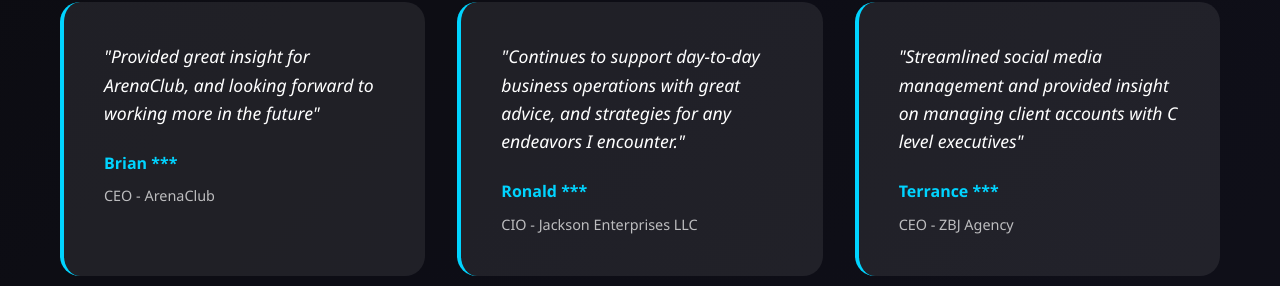
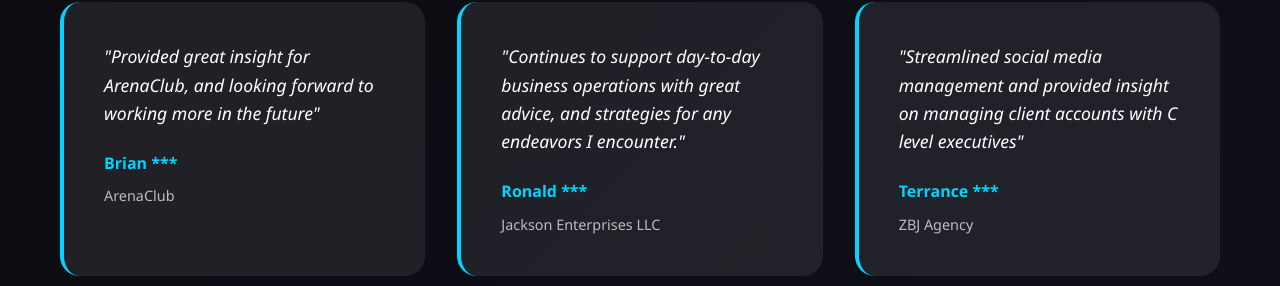
Before and after one commit to kyleinatl/SkipTheFirmNew, a website: page index.html in a window 1280 px wide. Shown: the part 2791-3077 px from the top of the page. Drawn offline with Linux system fonts and the light colour scheme.

Commit message:
📝 Clean up testimonials: Remove CEO/CIO titles, keep company names only

```diff
--- a/index.html
+++ b/index.html
@@ -840,7 +840,7 @@
                         "Provided great insight for ArenaClub, and looking forward to working more in the future"
                     </div>
                     <div class="testimonial-author">Brian ***</div>
-                    <div class="testimonial-company">CEO - ArenaClub</div>
+                    <div class="testimonial-company">ArenaClub</div>
                 </div>
 
                 <div class="testimonial-card fade-in">
@@ -848,7 +848,7 @@
                         "Continues to support day-to-day business operations with great advice, and strategies for any endeavors I encounter."
                     </div>
                     <div class="testimonial-author">Ronald ***</div>
-                    <div class="testimonial-company">CIO - Jackson Enterprises LLC</div>
+                    <div class="testimonial-company">Jackson Enterprises LLC</div>
                 </div>
 
                 <div class="testimonial-card fade-in">
@@ -856,7 +856,7 @@
                         "Streamlined social media management and provided insight on managing client accounts with C level executives"
                     </div>
                     <div class="testimonial-author">Terrance ***</div>
-                    <div class="testimonial-company">CEO - ZBJ Agency</div>
+                    <div class="testimonial-company">ZBJ Agency</div>
                 </div>
 
                 <div class="testimonial-card fade-in">
```
Also changed, not shown: public/index.html (+3 -3 lines).
